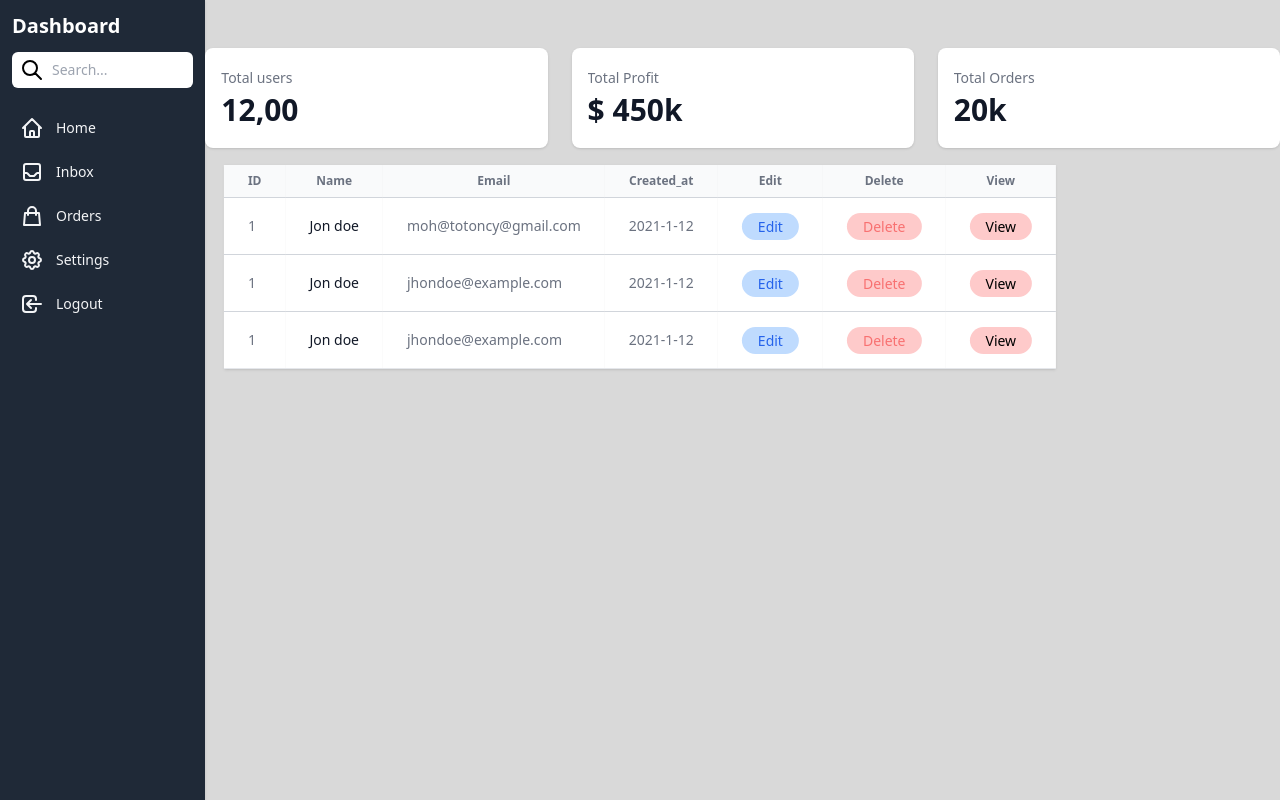
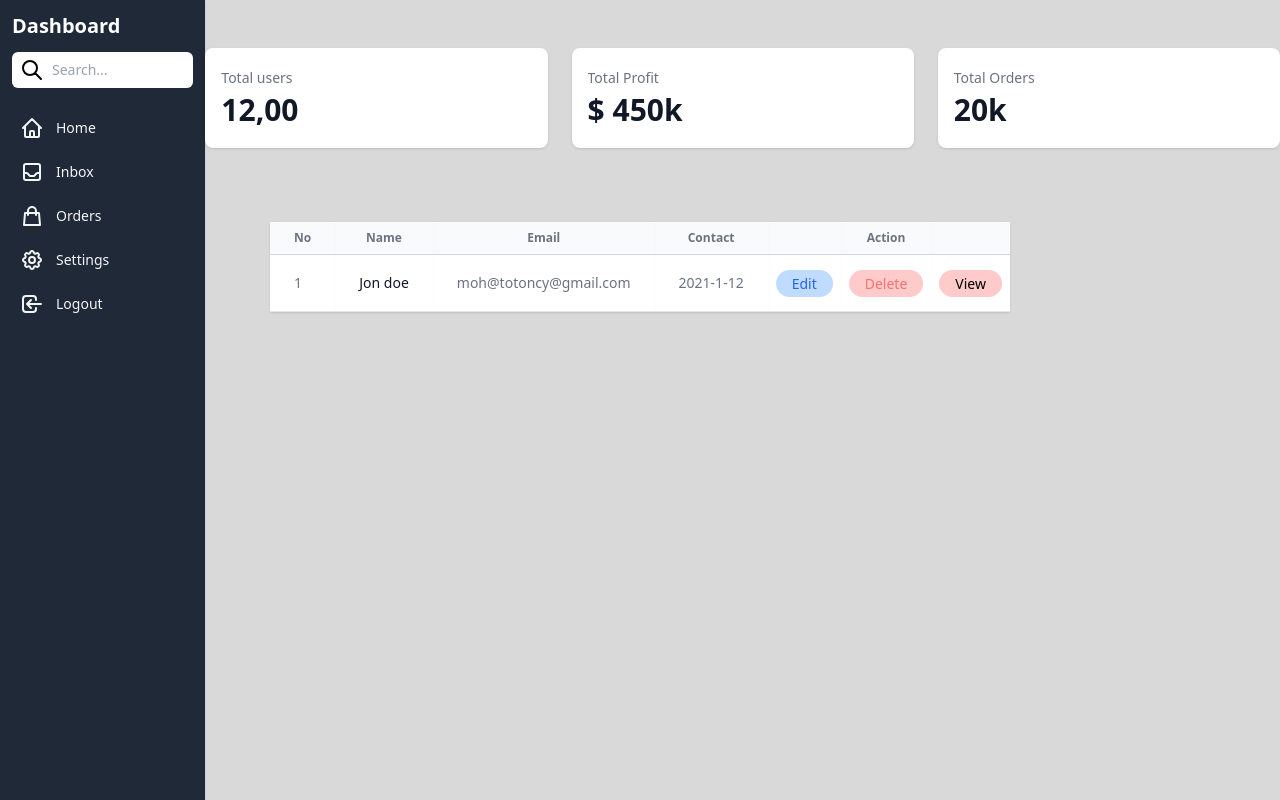
Before and after one commit to Mohtoto/Clouded, a React (Vite) app in the folder client/: page /MainPage in a window 1280 px wide. Built offline with nearby package versions, Linux system fonts and the light colour scheme.

Commit message:
tweaked the css

```diff
--- a/client/src/MainPage.jsx
+++ b/client/src/MainPage.jsx
@@ -12,17 +12,17 @@ const MainPage = () => {
                 <table className="divide-y divide-gray-300 ">
                   <thead className="bg-gray-50">
                     <tr>
-                      <th className="px-6 py-2 text-xs text-gray-500">ID</th>
+                      <th className="px-6 py-2 text-xs text-gray-500">No</th>
                       <th className="px-6 py-2 text-xs text-gray-500">Name</th>
                       <th className="px-6 py-2 text-xs text-gray-500">Email</th>
                       <th className="px-6 py-2 text-xs text-gray-500">
-                        Created_at
+                        Contact
                       </th>
-                      <th className="px-6 py-2 text-xs text-gray-500">Edit</th>
-                      <th className="px-6 py-2 text-xs text-gray-500">
-                        Delete
+                      <th className="px-6 py-2 text-xs text-gray-500 ">
+
                       </th>
-                      <th className="px-6 py-2 text-xs text-gray-500">View</th>
+                      <th className="px-6 py-2 text-xs text-gray-500">Action</th>
+                      <th className="px-6 py-2 text-xs text-gray-500"></th>
                     </tr>
                   </thead>
                   <tbody className="bg-white divide-y divide-gray-300">
@@ -39,7 +39,7 @@ const MainPage = () => {
                       <td className="px-6 py-4 text-sm text-gray-500">
                         2021-1-12
                       </td>
-                      <td className="px-6 py-4">
+                      <td className="px-2 py-4">
                         <a
                           href="#"
                           className="px-4 py-1 text-sm text-blue-600 bg-blue-200 rounded-full"
@@ -47,7 +47,7 @@ const MainPage = () => {
                           Edit
                         </a>
                       </td>
-                      <td className="px-6 py-4">
+                      <td className="px-2 py-4">
                         <a
                           href="#"
                           className="px-4 py-1 text-sm text-red-400 bg-red-200 rounded-full"
@@ -55,7 +55,7 @@ const MainPage = () => {
                           Delete
                         </a>
                       </td>
-                      <td className="px-6 py-4">
+                      <td className="px-2 py-4">
                         <a
                           href="#"
                           className="px-4 py-1 text-sm  text-black bg-red-200 rounded-full"
@@ -64,82 +64,7 @@ const MainPage = () => {
                         </a>
                       </td>
                     </tr>
-                    <tr className="whitespace-nowrap">
-                      <td className="px-6 py-4 text-sm text-gray-500">1</td>
-                      <td className="px-6 py-4">
-                        <div className="text-sm text-gray-900">Jon doe</div>
-                      </td>
-                      <td className="px-6 py-4">
-                        <div className="text-sm text-gray-500">
-                          jhondoe@example.com
-                        </div>
-                      </td>
-                      <td className="px-6 py-4 text-sm text-gray-500">
-                        2021-1-12
-                      </td>
-                      <td className="px-6 py-4">
-                        <a
-                          href="#"
-                          className="px-4 py-1 text-sm text-blue-600 bg-blue-200 rounded-full"
-                        >
-                          Edit
-                        </a>
-                      </td>
-                      <td className="px-6 py-4">
-                        <a
-                          href="#"
-                          className="px-4 py-1 text-sm text-red-400 bg-red-200 rounded-full"
-                        >
-                          Delete
-                        </a>
-                      </td>
-                      <td className="px-6 py-4">
-                        <a
-                          href="#"
-                          className="px-4 py-1 text-sm  text-black bg-red-200 rounded-full"
-                        >
-                          View
-                        </a>
-                      </td>
-                    </tr>
-                    <tr className="whitespace-nowrap">
-                      <td className="px-6 py-4 text-sm text-gray-500">1</td>
-                      <td className="px-6 py-4">
-                        <div className="text-sm text-gray-900">Jon doe</div>
-                      </td>
-                      <td className="px-6 py-4">
-                        <div className="text-sm text-gray-500">
-                          jhondoe@example.com
-                        </div>
-                      </td>
-                      <td className="px-6 py-4 text-sm text-gray-500">
-                        2021-1-12
-                      </td>
-                      <td className="px-6 py-4">
-                        <a
-                          href="#"
-                          className="px-4 py-1 text-sm text-blue-600 bg-blue-200 rounded-full"
-                        >
-                          Edit
-                        </a>
-                      </td>
-                      <td className="px-6 py-4">
-                        <a
-                          href="#"
-                          className="px-4 py-1 text-sm text-red-400 bg-red-200 rounded-full"
-                        >
-                          Delete
-                        </a>
-                      </td>
-                      <td className="px-6 py-4">
-                        <a
-                          href="#"
-                          className="px-4 py-1 text-sm text-black bg-red-200 rounded-full"
-                        >
-                          View
-                        </a>
-                      </td>
-                    </tr>
+
                   </tbody>
                 </table>
               </div>
--- a/client/src/Nav.jsx
+++ b/client/src/Nav.jsx
@@ -42,12 +42,22 @@ const Nav = () => {
 
       </div>
 
-      <ul className="flex gap-4 font-bold text-[#3C7699] text-lg">
+      <motion.ul
+          initial={{
+            y:-100,
+            opacity:0,
+          }}
+          animate={{
+            y:0,
+            opacity:1
+          }}
+          transition={{duration:0.5}}
+        className="flex gap-4 font-bold text-[#3C7699] text-lg">
         <li><Link to='/'>Home</Link></li>
         <li><Link to='/MainPage'>View</Link></li>
         <li><Link to='/Aboutus'>About us</Link></li>
 
-      </ul>
+      </motion.ul>
 
 
     </nav>
```
